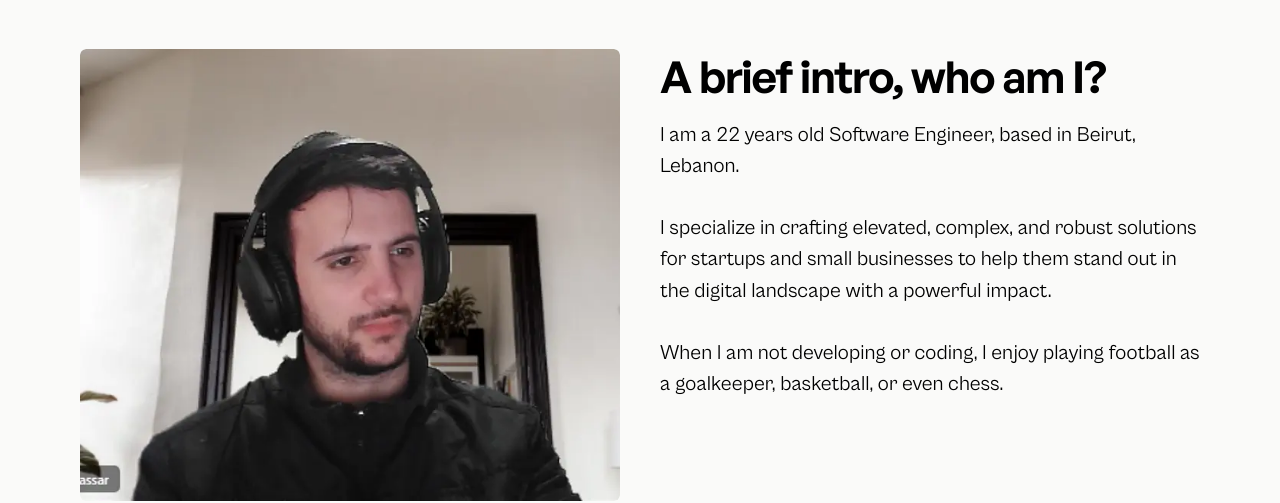
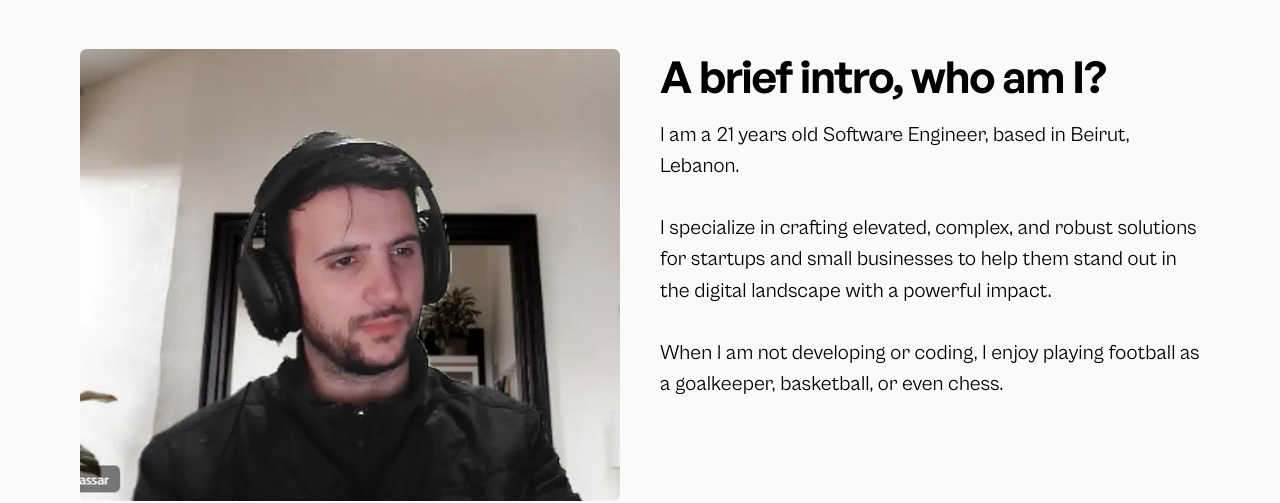
Before and after one commit to KarlGNassar/my-portfolio, a React (Vite) app: page / in a window 1280 px wide. Shown: the part 1602-2105 px from the top of the page. Built offline with nearby package versions, Linux system fonts and the light colour scheme.

Commit message:
update age to be dynamic

```diff
--- a/src/components/homepage/About.jsx
+++ b/src/components/homepage/About.jsx
@@ -9,6 +9,7 @@ export default function About() {
   const aboutSection = useRef(null);
   const heading = useRef(null);
   const body = useRef(null);
+  const age = new Date().getFullYear() - 2001;
 
   useEffect(() => {
     ScrollTrigger.create({
@@ -60,7 +61,7 @@ export default function About() {
               ref={body}
               className=" translate-y-10 text-body-1 opacity-0 2xl:text-4xl"
             >
-              I am a 22 years old Software Engineer, based in Beirut, Lebanon.
+              I am a {age} years old Software Engineer, based in Beirut, Lebanon.
               <br></br>
               <br></br>I specialize in crafting elevated, complex, and robust
               solutions for startups and small businesses to help them stand out
```
